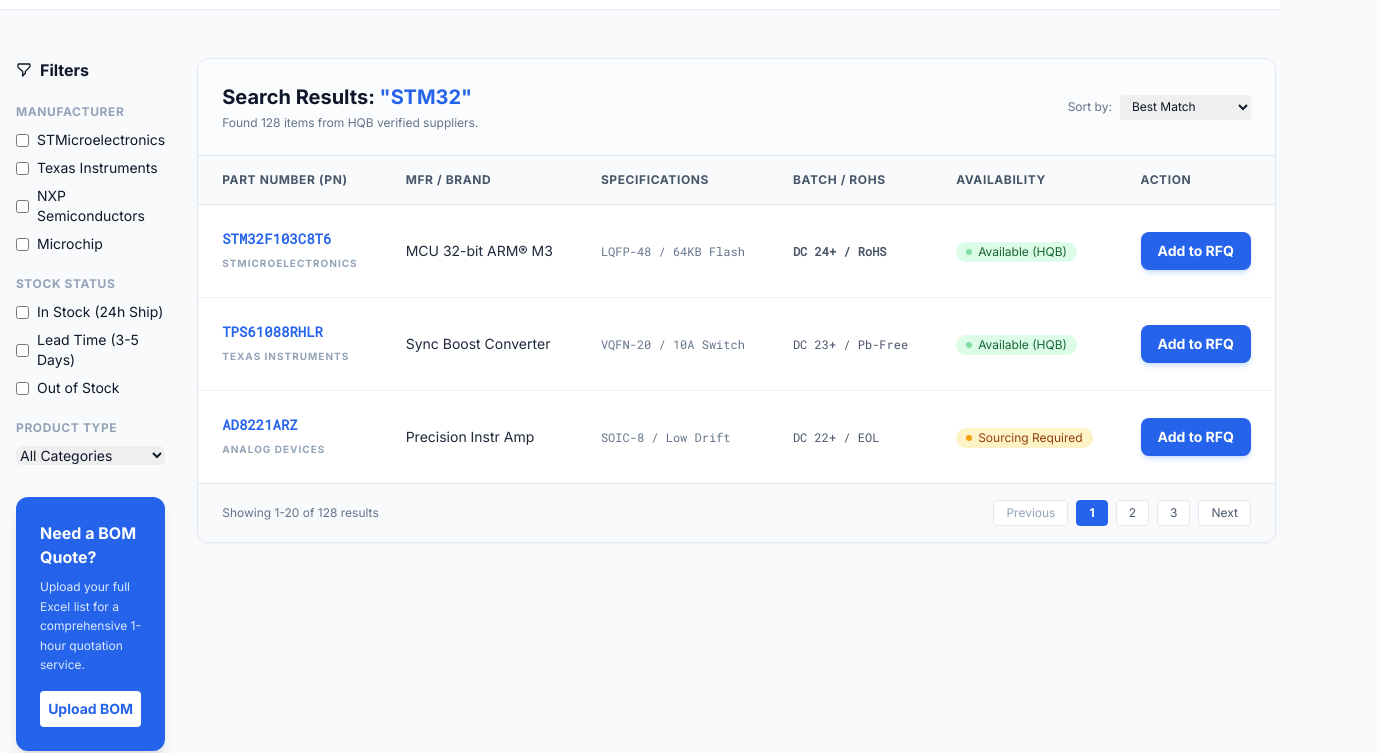
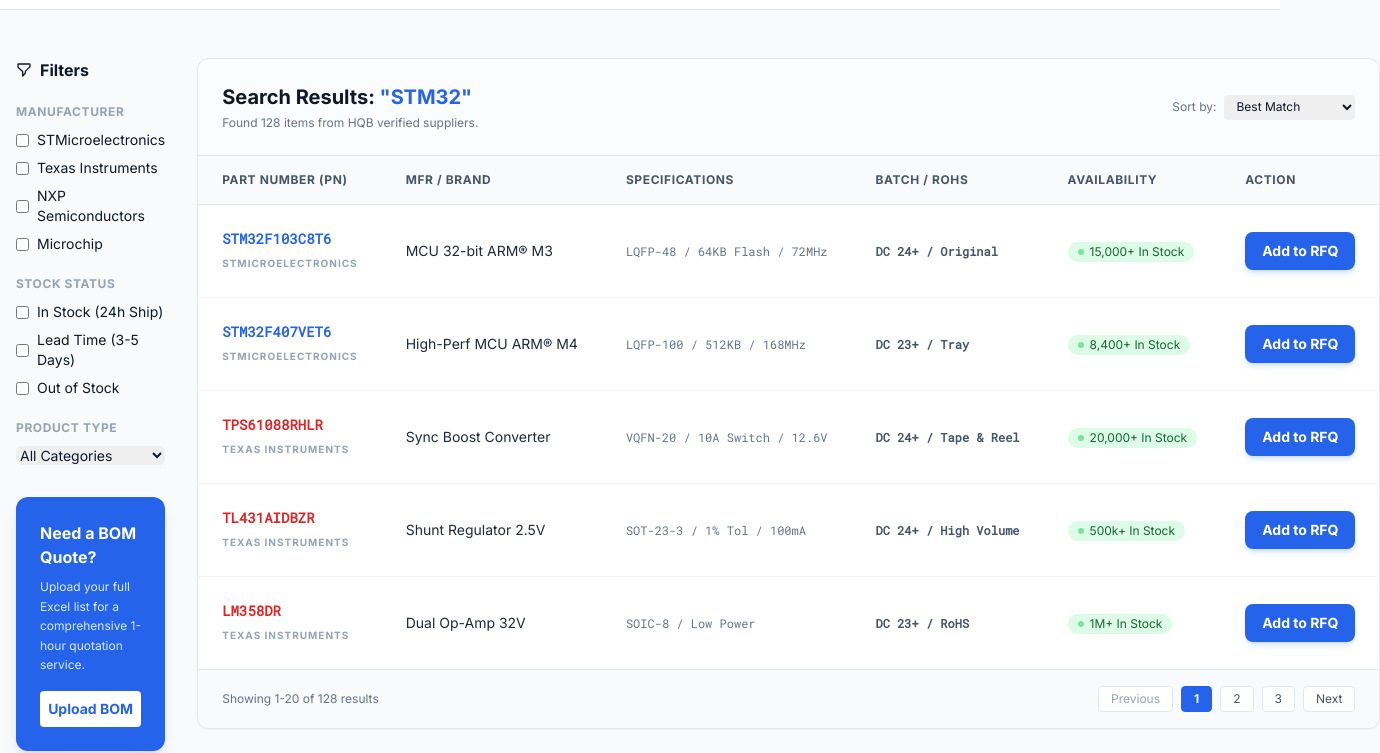
Before and after one commit to MissionWang/ic-inquiry-site, a plain HTML site: page search-results.html in a window 1280 px wide. Shown: the part 55-808 px from the top of the page, 1380 px wide, since content can reach past the window. Drawn offline with nearby package versions, Linux system fonts and the light colour scheme.

Commit message:
Focus on ST & TI: updated index and search results with high-demand parts

```diff
--- a/search-results.html
+++ b/search-results.html
@@ -147,22 +147,23 @@
                                 </tr>
                             </thead>
                             <tbody class="divide-y divide-slate-100">
-                                <tr class="hover:bg-slate-50 transition group">
+                                <!-- STMicroelectronics Featured -->
+                                <tr class="hover:bg-blue-50/50 transition group">
                                     <td class="px-6 py-6">
                                         <div class="tech-mono font-bold text-blue-600">STM32F103C8T6</div>
                                         <div class="text-[10px] text-slate-400 mt-1 uppercase tracking-widest font-bold">STMicroelectronics</div>
                                     </td>
                                     <td class="px-6 py-6 text-slate-800 font-medium">MCU 32-bit ARM® M3</td>
                                     <td class="px-6 py-6">
-                                        <div class="text-slate-500 tech-mono text-xs">LQFP-48 / 64KB Flash</div>
+                                        <div class="text-slate-500 tech-mono text-xs">LQFP-48 / 64KB Flash / 72MHz</div>
                                     </td>
                                     <td class="px-6 py-6">
-                                        <div class="text-slate-600 tech-mono text-xs font-bold">DC 24+ / RoHS</div>
+                                        <div class="text-slate-600 tech-mono text-xs font-bold text-blue-600">DC 24+ / Original</div>
                                     </td>
                                     <td class="px-6 py-6">
                                         <span class="inline-flex items-center px-2.5 py-0.5 rounded-full text-xs font-medium bg-green-100 text-green-800">
                                             <span class="w-1.5 h-1.5 rounded-full bg-green-500 mr-1.5 animate-pulse"></span>
-                                            Available (HQB)
+                                            15,000+ In Stock
                                         </span>
                                     </td>
                                     <td class="px-6 py-6 text-right">
@@ -171,22 +172,22 @@
                                         </a>
                                     </td>
                                 </tr>
-                                <tr class="hover:bg-slate-50 transition group text-slate-900">
+                                <tr class="hover:bg-blue-50/50 transition group">
                                     <td class="px-6 py-6">
-                                        <div class="tech-mono font-bold text-blue-600">TPS61088RHLR</div>
-                                        <div class="text-[10px] text-slate-400 mt-1 uppercase tracking-widest font-bold">Texas Instruments</div>
+                                        <div class="tech-mono font-bold text-blue-600">STM32F407VET6</div>
+                                        <div class="text-[10px] text-slate-400 mt-1 uppercase tracking-widest font-bold">STMicroelectronics</div>
                                     </td>
-                                    <td class="px-6 py-6 text-slate-800 font-medium">Sync Boost Converter</td>
+                                    <td class="px-6 py-6 text-slate-800 font-medium">High-Perf MCU ARM® M4</td>
                                     <td class="px-6 py-6">
-                                        <div class="text-slate-500 tech-mono text-xs">VQFN-20 / 10A Switch</div>
+                                        <div class="text-slate-500 tech-mono text-xs">LQFP-100 / 512KB / 168MHz</div>
                                     </td>
                                     <td class="px-6 py-6">
-                                        <div class="text-slate-600 tech-mono text-xs">DC 23+ / Pb-Free</div>
+                                        <div class="text-slate-600 tech-mono text-xs font-bold text-blue-600">DC 23+ / Tray</div>
                                     </td>
                                     <td class="px-6 py-6">
                                         <span class="inline-flex items-center px-2.5 py-0.5 rounded-full text-xs font-medium bg-green-100 text-green-800">
                                             <span class="w-1.5 h-1.5 rounded-full bg-green-500 mr-1.5 animate-pulse"></span>
-                                            Available (HQB)
+                                            8,400+ In Stock
                                         </span>
                                     </td>
                                     <td class="px-6 py-6 text-right">
@@ -195,22 +196,72 @@
                                         </a>
                                     </td>
                                 </tr>
-                                <tr class="hover:bg-slate-50 transition group">
+
+                                <!-- Texas Instruments Featured -->
+                                <tr class="hover:bg-red-50/50 transition group">
                                     <td class="px-6 py-6">
-                                        <div class="tech-mono font-bold text-blue-600">AD8221ARZ</div>
-                                        <div class="text-[10px] text-slate-400 mt-1 uppercase tracking-widest font-bold">Analog Devices</div>
+                                        <div class="tech-mono font-bold text-red-600">TPS61088RHLR</div>
+                                        <div class="text-[10px] text-slate-400 mt-1 uppercase tracking-widest font-bold">Texas Instruments</div>
                                     </td>
-                                    <td class="px-6 py-6 text-slate-800 font-medium">Precision Instr Amp</td>
+                                    <td class="px-6 py-6 text-slate-800 font-medium">Sync Boost Converter</td>
                                     <td class="px-6 py-6">
-                                        <div class="text-slate-500 tech-mono text-xs">SOIC-8 / Low Drift</div>
+                                        <div class="text-slate-500 tech-mono text-xs">VQFN-20 / 10A Switch / 12.6V</div>
                                     </td>
                                     <td class="px-6 py-6">
-                                        <div class="text-slate-600 tech-mono text-xs">DC 22+ / EOL</div>
+                                        <div class="text-slate-600 tech-mono text-xs font-bold text-red-600">DC 24+ / Tape & Reel</div>
                                     </td>
                                     <td class="px-6 py-6">
-                                        <span class="inline-flex items-center px-2.5 py-0.5 rounded-full text-xs font-medium bg-amber-100 text-amber-800">
-                                            <span class="w-1.5 h-1.5 rounded-full bg-amber-500 mr-1.5"></span>
-                                            Sourcing Required
+                                        <span class="inline-flex items-center px-2.5 py-0.5 rounded-full text-xs font-medium bg-green-100 text-green-800">
+                                            <span class="w-1.5 h-1.5 rounded-full bg-green-500 mr-1.5 animate-pulse"></span>
+                                            20,000+ In Stock
+                                        </span>
+                                    </td>
+                                    <td class="px-6 py-6 text-right">
+                                        <a href="quote-cart.html" class="inline-flex items-center justify-center px-4 py-2 border border-transparent text-sm font-bold rounded-lg text-white bg-blue-600 hover:bg-blue-700 shadow-md shadow-blue-500/20 transition-all active:scale-95">
+                                            Add to RFQ
+                                        </a>
+                                    </td>
+                                </tr>
+                                <tr class="hover:bg-red-50/50 transition group">
+                                    <td class="px-6 py-6">
+                                        <div class="tech-mono font-bold text-red-600">TL431AIDBZR</div>
+                                        <div class="text-[10px] text-slate-400 mt-1 uppercase tracking-widest font-bold">Texas Instruments</div>
+                                    </td>
+                                    <td class="px-6 py-6 text-slate-800 font-medium">Shunt Regulator 2.5V</td>
+                                    <td class="px-6 py-6">
+                                        <div class="text-slate-500 tech-mono text-xs">SOT-23-3 / 1% Tol / 100mA</div>
+                                    </td>
+                                    <td class="px-6 py-6">
+                                        <div class="text-slate-600 tech-mono text-xs font-bold text-red-600">DC 24+ / High Volume</div>
+                                    </td>
+                                    <td class="px-6 py-6">
+                                        <span class="inline-flex items-center px-2.5 py-0.5 rounded-full text-xs font-medium bg-green-100 text-green-800">
+                                            <span class="w-1.5 h-1.5 rounded-full bg-green-500 mr-1.5 animate-pulse"></span>
+                                            500k+ In Stock
+                                        </span>
+                                    </td>
+                                    <td class="px-6 py-6 text-right">
+                                        <a href="quote-cart.html" class="inline-flex items-center justify-center px-4 py-2 border border-transparent text-sm font-bold rounded-lg text-white bg-blue-600 hover:bg-blue-700 shadow-md shadow-blue-500/20 transition-all active:scale-95">
+                                            Add to RFQ
+                                        </a>
+                                    </td>
+                                </tr>
+                                <tr class="hover:bg-red-50/50 transition group">
+                                    <td class="px-6 py-6">
+                                        <div class="tech-mono font-bold text-red-600">LM358DR</div>
+                                        <div class="text-[10px] text-slate-400 mt-1 uppercase tracking-widest font-bold">Texas Instruments</div>
+                                    </td>
+                                    <td class="px-6 py-6 text-slate-800 font-medium">Dual Op-Amp 32V</td>
+                                    <td class="px-6 py-6">
+                                        <div class="text-slate-500 tech-mono text-xs">SOIC-8 / Low Power</div>
+                                    </td>
+                                    <td class="px-6 py-6">
+                                        <div class="text-slate-600 tech-mono text-xs font-bold text-red-600">DC 23+ / RoHS</div>
+                                    </td>
+                                    <td class="px-6 py-6">
+                                        <span class="inline-flex items-center px-2.5 py-0.5 rounded-full text-xs font-medium bg-green-100 text-green-800">
+                                            <span class="w-1.5 h-1.5 rounded-full bg-green-500 mr-1.5 animate-pulse"></span>
+                                            1M+ In Stock
                                         </span>
                                     </td>
                                     <td class="px-6 py-6 text-right">
```
Also changed, not shown: index.html (+41 -22 lines).
